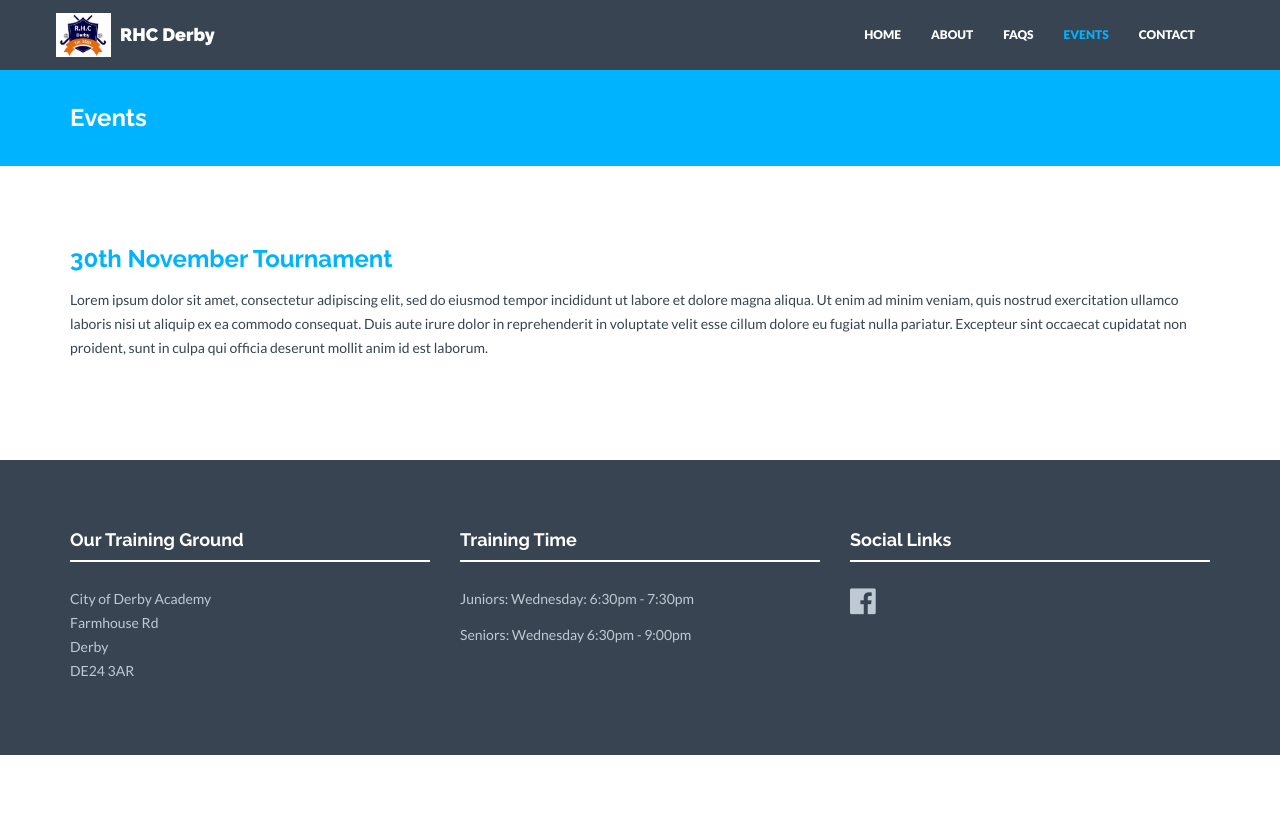
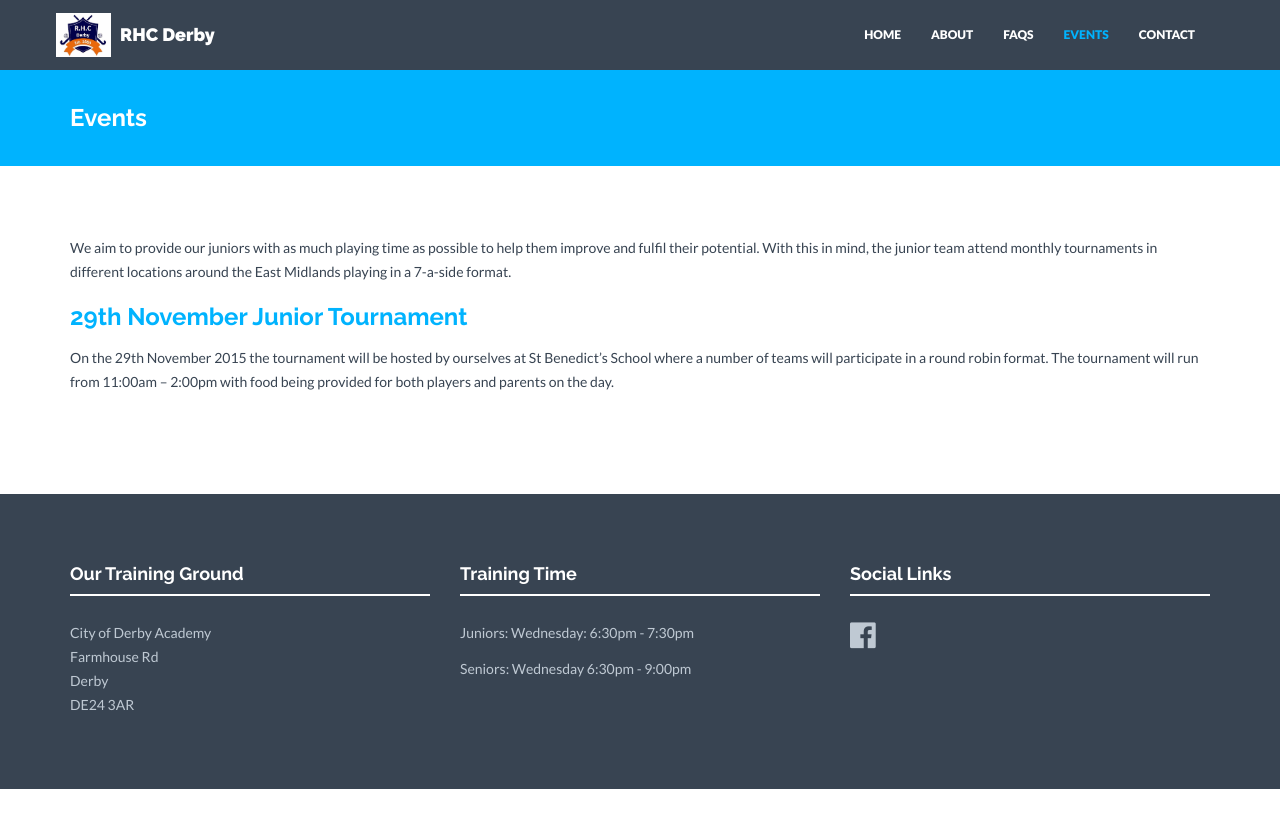
Before and after one commit to RhcHockey/RhcHockey.github.io, a Jekyll site: the page built from events.html, in a window 1280 px wide. Shown: the top 828 px of the page. Built offline with Jekyll 4.4.1, drawn with Linux system fonts in a browser that asks for light colours; nearby versions of some CDN libraries; a script that is not in the unit is left out.

Commit message:
Add 29th nov tournament details

```diff
--- a/_posts/events/2014-04-15-hockey-trounament.markdown
+++ /dev/null
@@ -1,8 +0,0 @@
----
-layout: event
-title:  "30th November Tournament"
-eventDate: "2015-11-30 23:59:59"
-categories:
-- event
----
-Lorem ipsum dolor sit amet, consectetur adipiscing elit, sed do eiusmod tempor incididunt ut labore et dolore magna aliqua. Ut enim ad minim veniam, quis nostrud exercitation ullamco laboris nisi ut aliquip ex ea commodo consequat. Duis aute irure dolor in reprehenderit in voluptate velit esse cillum dolore eu fugiat nulla pariatur. Excepteur sint occaecat cupidatat non proident, sunt in culpa qui officia deserunt mollit anim id est laborum.
--- /dev/null
+++ b/_posts/events/2014-04-15-nov-29-2015-junior-tournament.markdown
@@ -0,0 +1,8 @@
+---
+layout: event
+title:  "29th November Junior Tournament"
+eventDate: "2015-11-29 23:59:59"
+categories:
+- event
+---
+On the 29th November 2015 the tournament will be hosted by ourselves at St Benedict’s School where a number of teams will participate in a round robin format. The tournament will run from 11:00am – 2:00pm with food being provided for both players and parents on the day.
--- a/events.html
+++ b/events.html
@@ -11,7 +11,10 @@ permalink: /events/
 
         <! -- Events LIST -->
         <div class="col-lg-12">
-
+            <p>
+                We aim to provide our juniors with as much playing time as possible to help them improve
+                and fulfil their potential. With this in mind, the junior team attend monthly tournaments
+                in different locations around the East Midlands playing in a 7-a-side format.</p>
 
             {% for event in site.categories['event'] %}
                {% capture eventTime %}{{event.eventDate | date: '%s'}}{% endcapture %}
```
